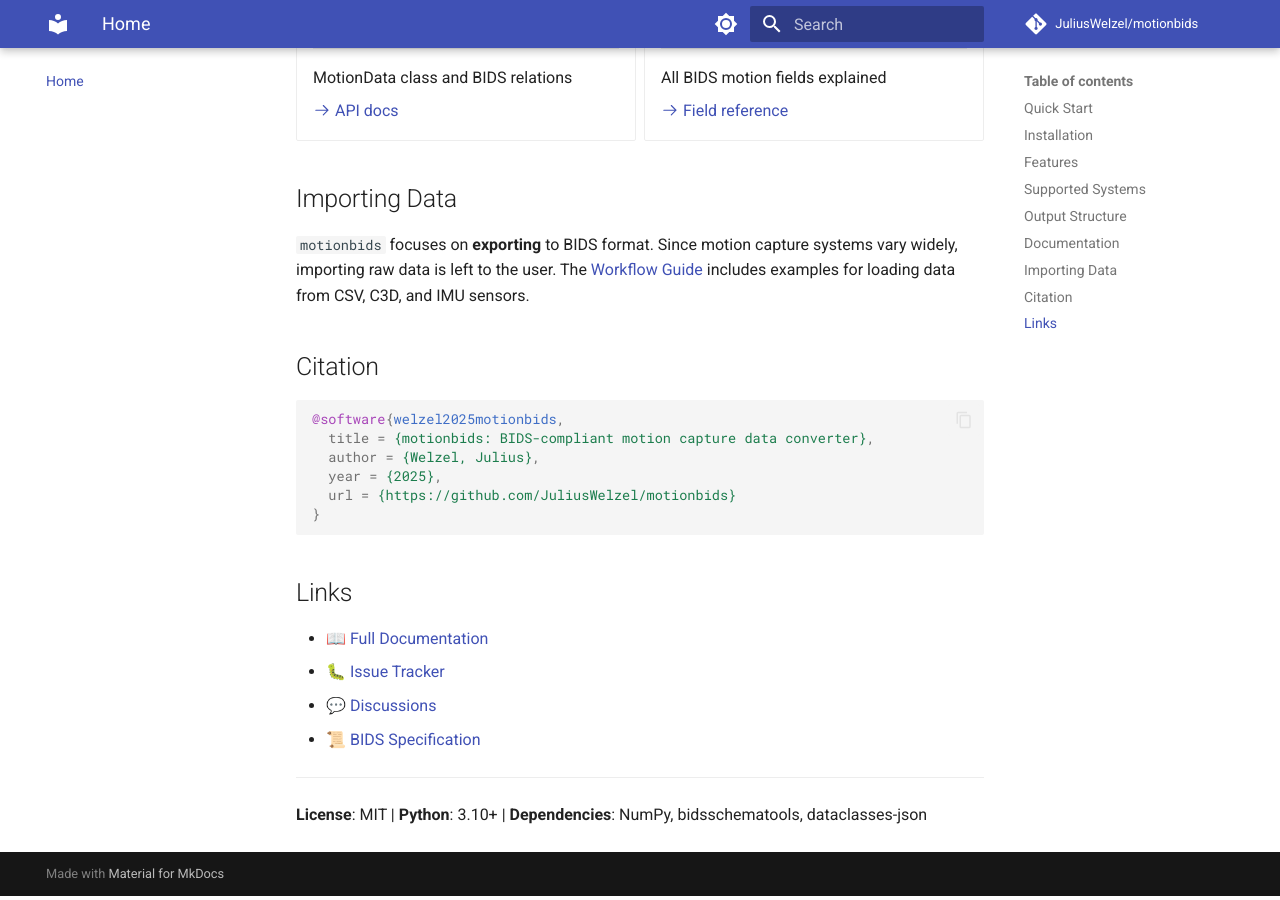
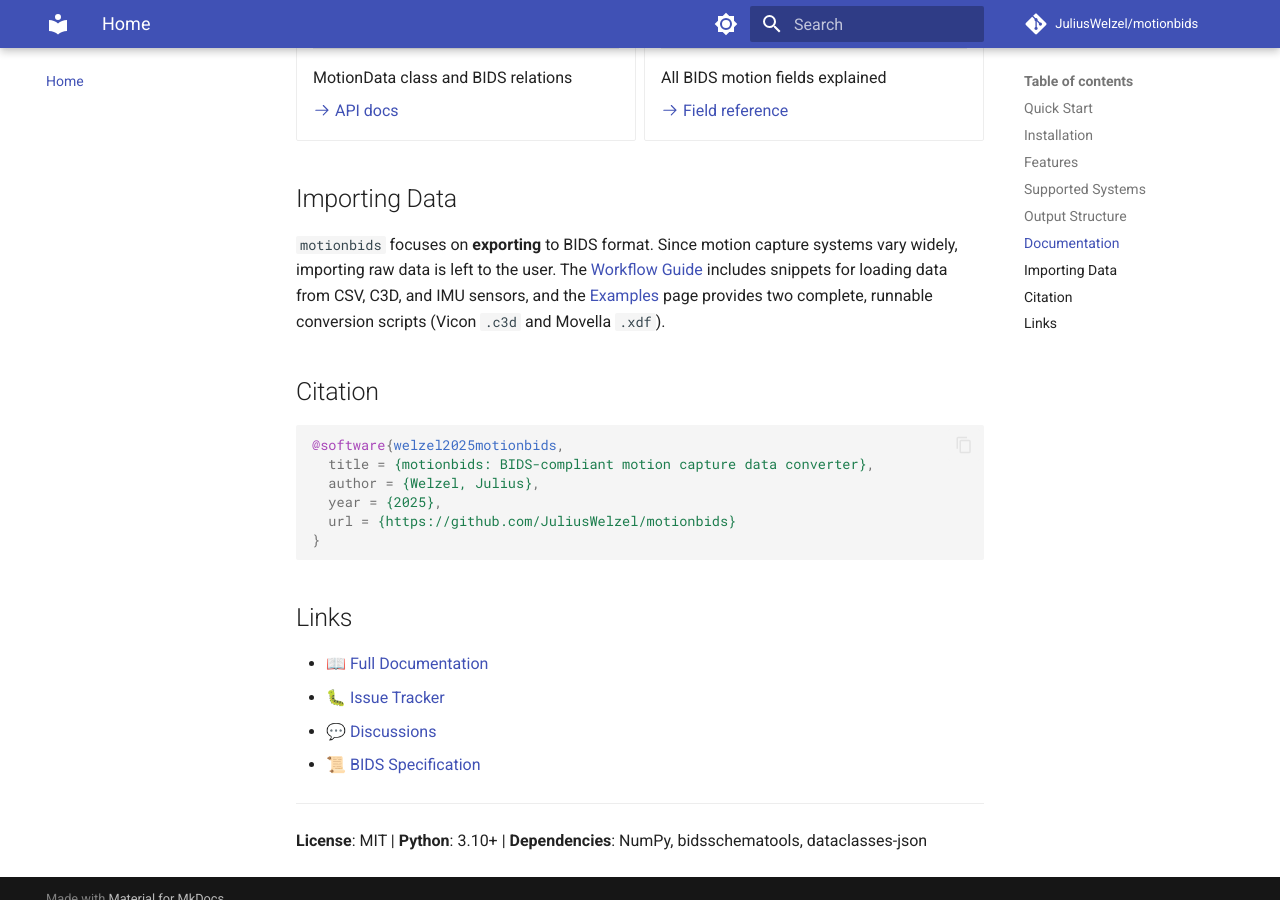
Before and after one commit to JuliusWelzel/motionbids, an MkDocs documentation site: the page built from docs/index.md, in a window 1280 px wide and 900 px high, scrolled down 2431 px. Built offline with MkDocs 1.6.1 and Material for MkDocs 9.7.7, drawn with Linux system fonts in a browser that asks for light colours; comment, search, counter and statistics services are not loaded.

Commit message:
add examples to docs

```diff
--- a/docs/index.md
+++ b/docs/index.md
@@ -133,8 +133,9 @@ your-study/
 ## Importing Data
 
 `motionbids` focuses on **exporting** to BIDS format. Since motion capture systems vary widely,
-importing raw data is left to the user. The [Workflow Guide](workflow.md) includes examples for
-loading data from CSV, C3D, and IMU sensors.
+importing raw data is left to the user. The [Workflow Guide](workflow.md) includes snippets for
+loading data from CSV, C3D, and IMU sensors, and the [Examples](examples.md) page provides two
+complete, runnable conversion scripts (Vicon `.c3d` and Movella `.xdf`).
 
 ## Citation
 
--- a/mkdocs.yml
+++ b/mkdocs.yml
@@ -34,7 +34,9 @@ markdown_extensions:
   - pymdownx.highlight:
       anchor_linenums: true
   - pymdownx.inlinehilite
-  - pymdownx.snippets
+  - pymdownx.snippets:
+      base_path: ["."]
+      check_paths: true
   - pymdownx.superfences
   - pymdownx.tabbed:
       alternate_style: true
@@ -62,5 +64,6 @@ nav:
   - Home: index.md
   - Motivation: motivation.md
   - Workflow: workflow.md
+  - Examples: examples.md
   - Class Reference: class-reference.md
   - Schema Fields: schema-fields.md
```
Also changed, not shown: docs/examples.md (added, +63 -0 lines), paper.md (+2 -5 lines).
